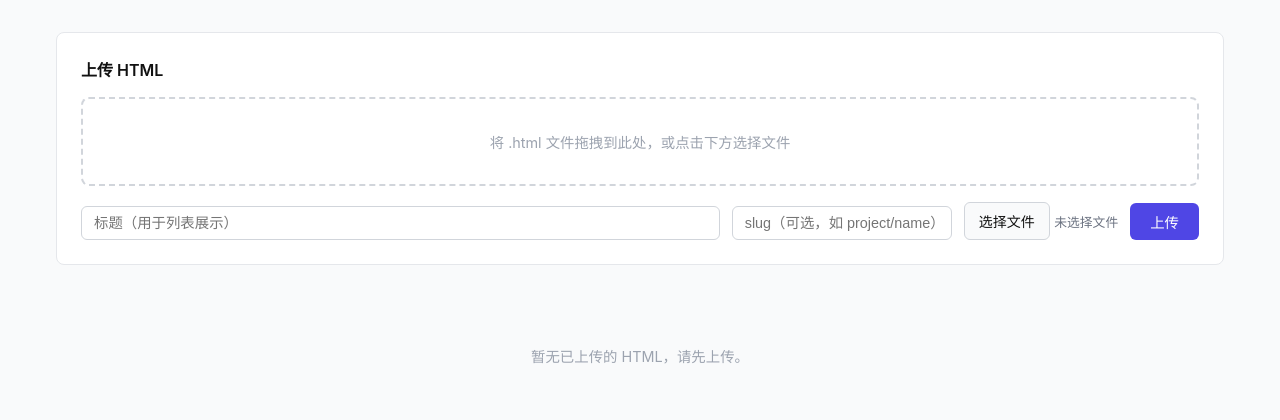
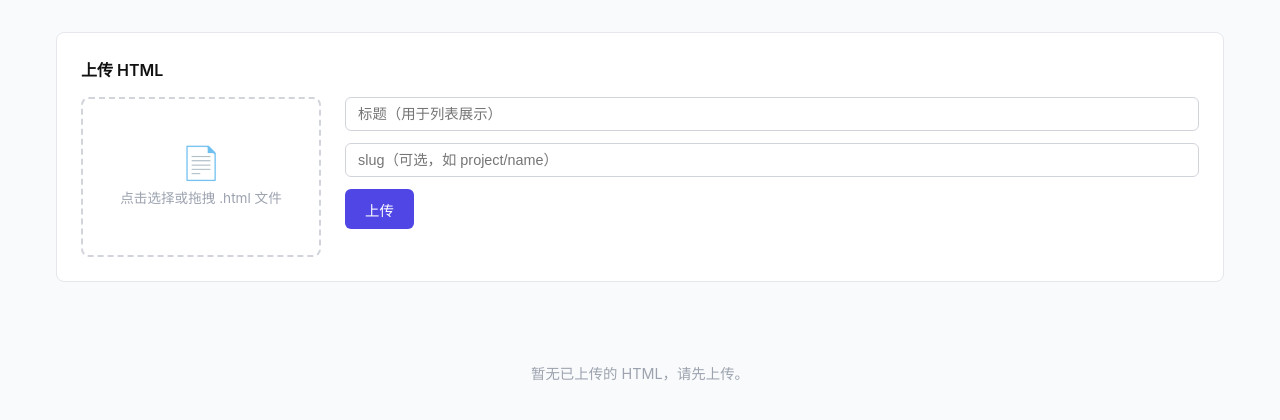
Before and after one commit to vongoley/microsite-container, a FastAPI app: template app/templates/admin.html in a window 1280 px wide. Shown: the part 50-470 px from the top of the page. Run offline with FastAPI, Linux system fonts and the light colour scheme; the template is opened without the code that fills it, so the values that code supplies are empty.

Commit message:
redesign upload section: left-right layout, clickable drop zone, prominent file name display

```diff
--- a/app/templates/admin.html
+++ b/app/templates/admin.html
@@ -37,47 +37,58 @@
       margin-bottom: 2rem;
     }
     .upload-card h2 { font-size: 1rem; font-weight: 600; margin-bottom: 1rem; }
+    .upload-layout { display: flex; gap: 1.5rem; }
+    .upload-left { flex: 0 0 240px; }
+    .upload-right { flex: 1 1 0; display: flex; flex-direction: column; gap: .75rem; }
     .drop-zone {
       border: 2px dashed #d1d5db;
       border-radius: 8px;
-      padding: 2rem 1rem;
+      padding: 2.5rem 1rem;
       text-align: center;
       color: #9ca3af;
-      font-size: .9rem;
-      margin-bottom: 1rem;
+      font-size: .85rem;
+      cursor: pointer;
       transition: border-color .15s, background .15s;
+      min-height: 160px;
+      display: flex;
+      flex-direction: column;
+      align-items: center;
+      justify-content: center;
+      gap: .5rem;
     }
+    .drop-zone:hover { border-color: #a5b4fc; background: #fafafe; }
     .drop-zone.dragover {
       border-color: #4f46e5;
       background: #eef2ff;
       color: #4f46e5;
     }
-    .upload-row { display: flex; gap: .75rem; flex-wrap: wrap; align-items: flex-end; }
-    .upload-row input[type=text] {
+    .drop-zone.has-file { border-color: #6ee7b7; background: #ecfdf5; }
+    .drop-zone-icon { font-size: 2rem; line-height: 1; }
+    .drop-zone-text { font-size: .85rem; }
+    .file-name-display {
+      font-size: .9rem;
+      font-weight: 600;
+      color: #065f46;
+      background: #d1fae5;
+      border-radius: 4px;
+      padding: .25rem .6rem;
+      margin-top: .25rem;
+      word-break: break-all;
+      display: none;
+    }
+    .file-name-display.visible { display: inline-block; }
+    .upload-right input[type=text] {
       padding: .5rem .75rem;
       border: 1px solid #d1d5db;
       border-radius: 6px;
       font-size: .9rem;
       outline: none;
+      width: 100%;
     }
-    .upload-row input[type=text]:focus { border-color: #4f46e5; }
-    .upload-row .field-title { flex: 1 1 200px; }
-    .upload-row .field-slug { flex: 0 1 220px; }
-    .file-label {
-      display: inline-block;
-      padding: .5rem .875rem;
-      border: 1px solid #d1d5db;
-      border-radius: 6px;
-      font-size: .875rem;
-      cursor: pointer;
-      background: #f9fafb;
-      white-space: nowrap;
-    }
-    .file-label:hover { background: #f3f4f6; }
-    #file-name { font-size: .8rem; color: #6b7280; align-self: center; }
+    .upload-right input[type=text]:focus { border-color: #4f46e5; }
     input[type=file] { display: none; }
     .btn-upload {
-      padding: .5rem 1.25rem;
+      padding: .6rem 1.25rem;
       background: #4f46e5;
       color: #fff;
       border: none;
@@ -86,6 +97,7 @@
       font-weight: 500;
       cursor: pointer;
       white-space: nowrap;
+      align-self: flex-start;
     }
     .btn-upload:hover { background: #4338ca; }
 
@@ -171,12 +183,9 @@
     @media (max-width: 768px) {
       main { padding: 0 .5rem; margin: 1rem auto; }
       .upload-card { padding: 1rem; }
-      .drop-zone { padding: 1.5rem .75rem; font-size: .85rem; }
-      .upload-row { flex-direction: column; align-items: stretch; }
-      .upload-row .field-title,
-      .upload-row .field-slug { flex: 1 1 auto; }
-      .upload-row input[type=text] { width: 100%; }
-      .file-row { display: flex; gap: .5rem; align-items: center; }
+      .upload-layout { flex-direction: column; gap: 1rem; }
+      .upload-left { flex: none; }
+      .drop-zone { min-height: 120px; padding: 1.5rem .75rem; }
       .btn-upload { width: 100%; padding: .75rem; }
 
       table { display: none; }
@@ -199,16 +208,20 @@
     <div class="upload-card">
       <h2>上传 HTML</h2>
       <form id="upload-form" method="post" action="/admin/upload" enctype="multipart/form-data">
-        <div id="drop-zone" class="drop-zone">将 .html 文件拖拽到此处，或点击下方选择文件</div>
-        <div class="upload-row">
-          <input type="text" name="title" class="field-title" placeholder="标题（用于列表展示）" required>
-          <input type="text" name="slug" class="field-slug" placeholder="slug（可选，如 project/name）">
-          <div class="file-row">
-            <label class="file-label" for="file-input">选择文件</label>
+        <div class="upload-layout">
+          <div class="upload-left">
+            <div id="drop-zone" class="drop-zone">
+              <span class="drop-zone-icon">📄</span>
+              <span class="drop-zone-text">点击选择或拖拽 .html 文件</span>
+              <span id="file-name" class="file-name-display"></span>
+            </div>
             <input id="file-input" type="file" name="file" accept=".html" required>
-            <span id="file-name">未选择文件</span>
           </div>
-          <button type="submit" class="btn-upload">上传</button>
+          <div class="upload-right">
+            <input type="text" name="title" placeholder="标题（用于列表展示）" required>
+            <input type="text" name="slug" placeholder="slug（可选，如 project/name）">
+            <button type="submit" class="btn-upload">上传</button>
+          </div>
         </div>
       </form>
     </div>
@@ -296,6 +309,9 @@
   <script>
     const dropZone = document.getElementById("drop-zone");
     const fileInput = document.getElementById("file-input");
+    const fileNameEl = document.getElementById("file-name");
+
+    dropZone.addEventListener("click", () => fileInput.click());
 
     ["dragenter", "dragover"].forEach(evt => {
       dropZone.addEventListener(evt, e => { e.preventDefault(); dropZone.classList.add("dragover"); });
@@ -309,15 +325,21 @@
         const dt = new DataTransfer();
         dt.items.add(file);
         fileInput.files = dt.files;
-        document.getElementById("file-name").textContent = file.name;
+        showFileName(file.name);
       } else {
         alert("仅支持 .html 文件");
       }
     });
 
-    document.getElementById("file-input").addEventListener("change", function() {
-      document.getElementById("file-name").textContent = this.files[0]?.name || "未选择文件";
+    fileInput.addEventListener("change", function() {
+      if (this.files[0]) showFileName(this.files[0].name);
     });
+
+    function showFileName(name) {
+      fileNameEl.textContent = name;
+      fileNameEl.classList.add("visible");
+      dropZone.classList.add("has-file");
+    }
 
     function copyLink(btn, path) {
       const url = location.origin + path;
```
